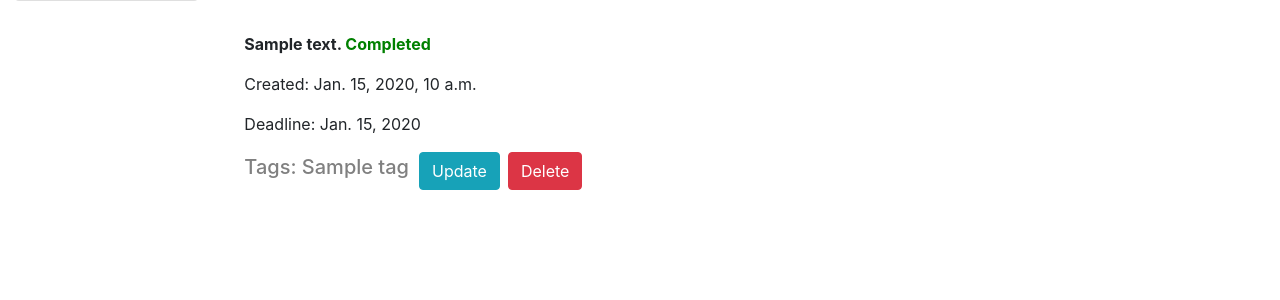
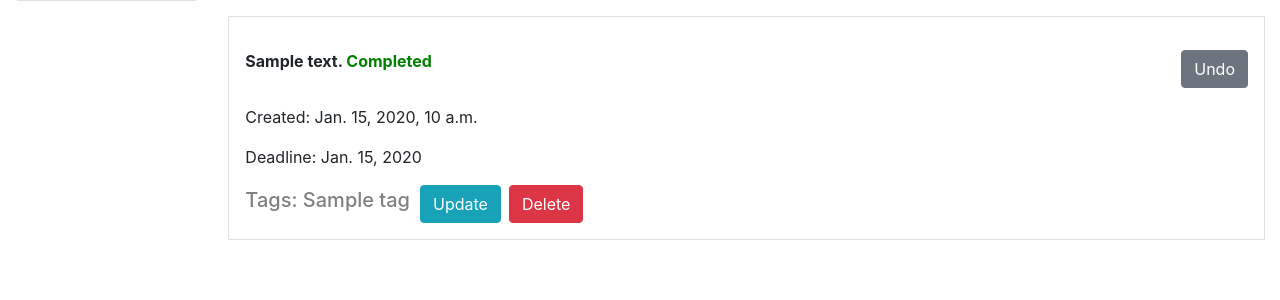
Before and after one commit to Wenhun/todo_list, a Django app: page / in a window 1280 px wide. Shown: the part 98-398 px from the top of the page. Run offline with Django 5.2, Linux system fonts and the light colour scheme; tables that the repository leaves empty hold one stand-in row (values such as "Sample post").

Commit message:
add complete toggle button on task

```diff
--- a/templates/todo_list_app/index.html
+++ b/templates/todo_list_app/index.html
@@ -9,21 +9,31 @@
   </header>
 
   {% for task in task_list %}
-    <div class="container p-3">
-      <p class="font-weight-bold">
-        {{ task.content }}
+    <div class="container p-3 border">
+      <div class="my-3 d-flex justify-content-between align-items-center">
+        <p class="font-weight-bold">
+          {{ task.content }}
+          {% if task.is_completed %}
+            <span style="color: green;">Completed</span>
+          {% else %}
+            <span style="color: red;">Not Completed</span>
+          {% endif %}
+        </p>
         {% if task.is_completed %}
-          <span style="color: green;">Completed</span>
+          <a class="btn btn-secondary" href="{% url 'task-toggle-complete' pk=task.pk %}">Undo</a>
         {% else %}
-          <span style="color: red;">Not Completed</span>
+        	<a class="btn btn-success" href="{% url 'task-toggle-complete' pk=task.pk %}">Complete</a>
         {% endif %}
-      </p>
+      </div>
+
       <p>
         Created: {{ task.date_created }}
       </p>
+
       <p>
         Deadline: {{ task.deadline }}
       </p>
+
       <div class="d-flex align-items-center">
         <h5 style="color: gray; margin-right: 10px;">
           Tags:
--- a/todo_list/urls.py
+++ b/todo_list/urls.py
@@ -25,7 +25,8 @@ from todo_list_app.views import (TaskListView,
                                  TagListView,
                                  TagCreateView,
                                  TagUpdateView,
-                                 TagDeleteView)
+                                 TagDeleteView,
+                                 ToggleTaskCompletedView)
 
 urlpatterns = [
     path("admin/", admin.site.urls),
@@ -37,4 +38,5 @@ urlpatterns = [
     path("tags/create", TagCreateView.as_view(), name="tag-create"),
     path("tags/<int:pk>/update", TagUpdateView.as_view(), name="tag-update"),
     path("tags/<int:pk>/delete", TagDeleteView.as_view(), name="tag-delete"),
+    path("tasks/<int:pk>/toggle_complete", ToggleTaskCompletedView.as_view(), name="task-toggle-complete"),
 ]
--- a/todo_list_app/views.py
+++ b/todo_list_app/views.py
@@ -1,5 +1,7 @@
+from django.http import HttpRequest, HttpResponse, HttpResponseRedirect
+from django.shortcuts import get_object_or_404
 from django.urls import reverse_lazy
-from django.views.generic import ListView, CreateView, UpdateView, DeleteView
+from django.views.generic import ListView, CreateView, UpdateView, DeleteView, View
 
 from todo_list_app.forms import TaskForm, TagForm
 from todo_list_app.models import Task, Tag
@@ -47,3 +49,17 @@ class TagUpdateView(UpdateView):
 class TagDeleteView(DeleteView):
     model = Tag
     success_url = reverse_lazy("tag-list")
+
+
+class ToggleTaskCompletedView(View):
+    def dispatch(self, request: HttpRequest, *args, **kwargs) -> HttpResponse:
+        task = get_object_or_404(Task, pk=kwargs["pk"])
+
+        if task.is_completed:
+            task.is_completed = False
+        else:
+            task.is_completed = True
+
+        task.save()
+        return HttpResponseRedirect(
+            reverse_lazy("index"))
```
